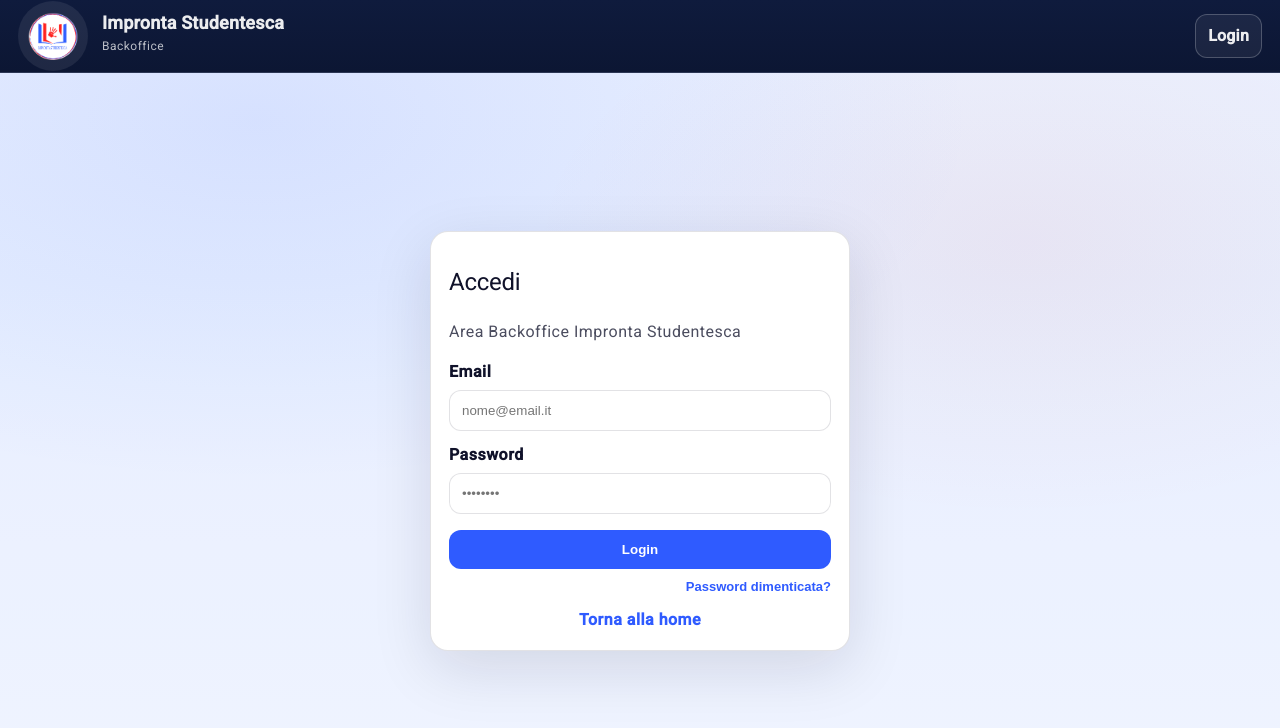
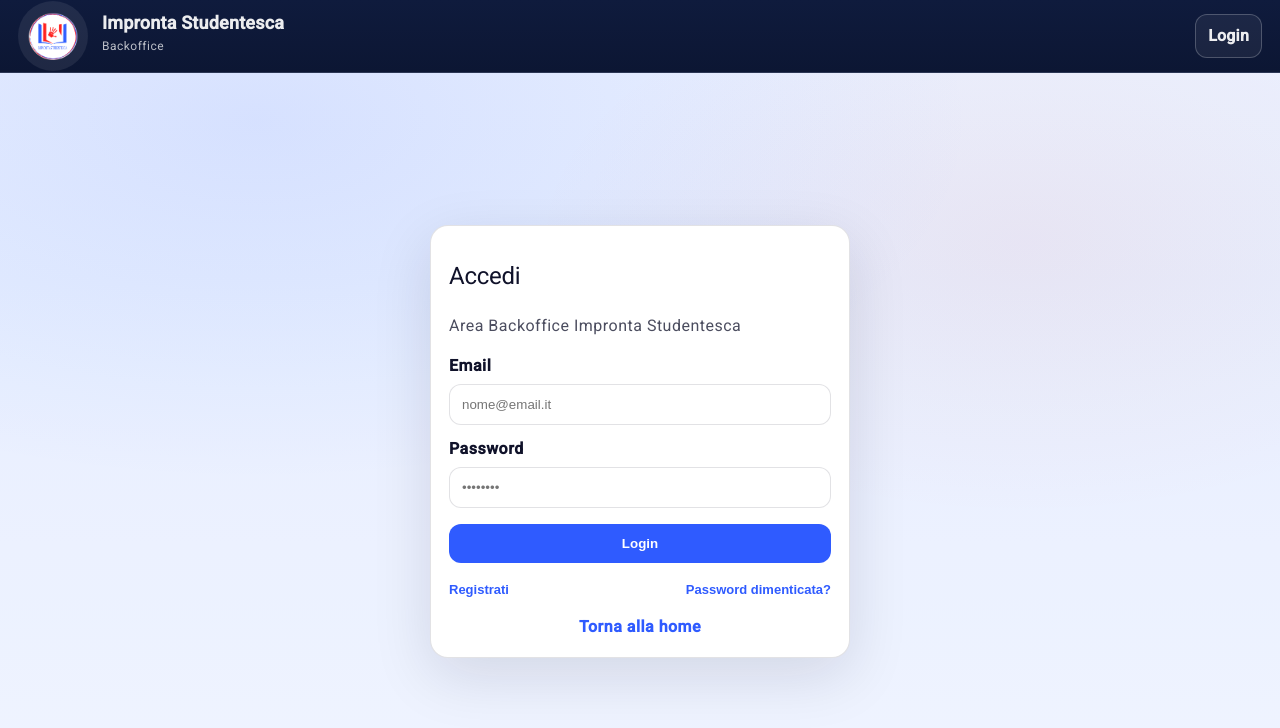
Before and after one commit to Impronta-Studentesca/Impronta_Studentesca_BO, an Angular app: page /login in a window 1280 px wide. Shown: the top 728 px of the page. Built offline with nearby package versions, Linux system fonts and the light colour scheme.

Commit message:
inserimento registrazione

```diff
--- a/src/app/login/login.component.html
+++ b/src/app/login/login.component.html
@@ -39,9 +39,17 @@
       </button>
 
       <div class="forgot-row">
-        <button type="button" class="link-btn" (click)="openForgot()">
-          Password dimenticata?
-        </button>
+        <div>
+          <button type="button" class="link-btn" (click)="goToRegister()">
+            Registrati
+          </button>
+        </div>
+
+        <div>
+          <button type="button" class="link-btn" (click)="openForgot()">
+            Password dimenticata?
+          </button>
+        </div>
       </div>
     </form>
 
--- a/src/app/login/login.component.scss
+++ b/src/app/login/login.component.scss
@@ -107,8 +107,33 @@
 
 .forgot-row {
   display: flex;
-  justify-content: flex-end;
-  margin-top: -2px;
+  align-items: center;
+  justify-content: space-between;
+  gap: 12px;
+  width: 100%;
+  margin-top: 2px;
+}
+
+.forgot-row > div:first-child {
+  text-align: left;
+}
+
+.forgot-row > div:last-child {
+  text-align: right;
+}
+
+.link-btn {
+  background: transparent;
+  border: 0;
+  padding: 0;
+  cursor: pointer;
+  color: var(--impronta-blue);
+  font-weight: 800;
+  font-size: 13px;
+}
+
+.link-btn:hover {
+  text-decoration: underline;
 }
 
 .link-btn {
--- a/src/app/login/login.component.ts
+++ b/src/app/login/login.component.ts
@@ -69,6 +69,10 @@
     this.forgotForm.reset({ email: this.form.value.email?.trim() || '' });
   }
 
+  goToRegister(): void{
+    this.router.navigateByUrl("/register")
+  }
+
   closeForgot(): void {
     this.forgotOpen = false;
   }
```
